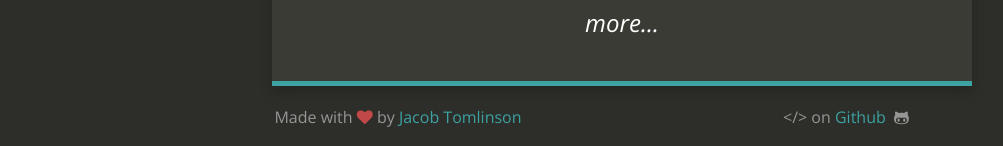
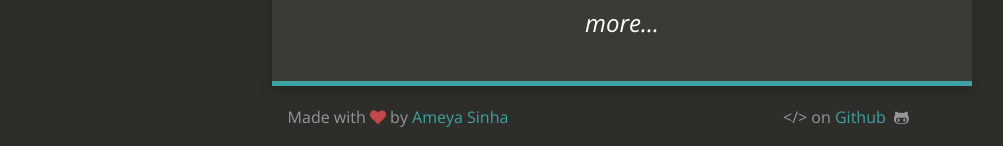
Before and after one commit to ameyanator/ameyanator.github.io, a Jekyll site: the page built from index.html, in a window 1280 px wide. Shown: the part 826-972 px from the top of the page, without its empty margins (18-1021 px from the left). Built offline with Jekyll 4.4.1, drawn with Linux system fonts in a browser that asks for light colours; nearby versions of some CDN libraries; Markdown is read by kramdown in place of the engine named in the settings.

Commit message:
bring back to original3

```diff
--- a/_config.yml
+++ b/_config.yml
@@ -26,11 +26,11 @@
 CV_link: https://drive.google.com/file/d/1HI1YfRm76Qnfkl77FjMKf4tgtioEBOvG/view
 
 # Footer
-footer_left: "Made with <i class=\"fa fa-heart\"></i> by <a href=\"https://twitter.com/_JacobTomlinson\">Jacob Tomlinson</a>"
-footer_right: "&lt;/&gt; on <a href=\"https://github.com/jacobtomlinson/carte-noire\">Github</a> &nbsp;<i class=\"fa fa-github-alt\"></i>"
+footer_left: "Made with <i class=\"fa fa-heart\"></i> by <a href=\"https://twitter.com/luva1900\">Ameya Sinha</a>"
+footer_right: "&lt;/&gt; on <a href=\"https://github.com/ameyanator/ameyanator.github.io\">Github</a> &nbsp;<i class=\"fa fa-github-alt\"></i>"
 
 # Build settings
-markdown: kramdown
+markdown: kramdowns
 
 kramdown:
   input: GFM
```
